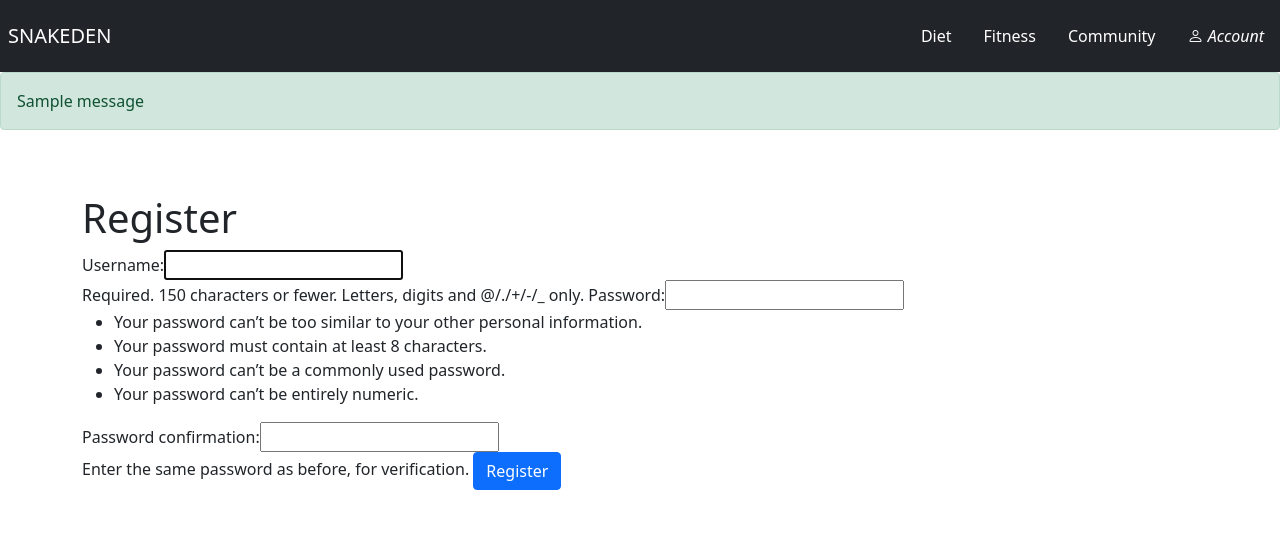
After one commit to bradleypeterson/snakedenfitness, a Django app: page /register/ in a window 1280 px wide. The commit adds this page. Shown: the top 537 px of the page. Run offline with Django 3.2, Linux system fonts and the light colour scheme; one stand-in notice (Sample message) is shown; some libraries are stand-ins or nearby versions.

Commit message:
User creation working. Log-in needs to be added
Added index view. Added user registration form & view. Added icons to CSS. Edited base.html to add user profile link and logo link to index page.

Need to add log-in, user profile page, and authentication redirect if not logged in

```diff
--- a/snakedenfitness/snakedenfitness/settings.py
+++ b/snakedenfitness/snakedenfitness/settings.py
@@ -34,6 +34,7 @@ INSTALLED_APPS = [
     'community',
     'diet',
     'fitness',
+    'users.apps.UsersConfig',
     'django.contrib.admin',
     'django.contrib.auth',
     'django.contrib.contenttypes',
--- a/snakedenfitness/snakedenfitness/urls.py
+++ b/snakedenfitness/snakedenfitness/urls.py
@@ -15,10 +15,15 @@ Including another URLconf
 """
 from django.contrib import admin
 from django.urls import path, include
+from users import views as userViews
+from . import views
+
 
 urlpatterns = [
+    path('', views.index, name = 'index'),
     path('admin/', admin.site.urls),
     path('diet/', include('diet.urls')),
     path('fitness/', include('fitness.urls')),
-    path('community/', include('community.urls'))
+    path('community/', include('community.urls')),
+    path('register/', userViews.register, name='register')
 ]
--- /dev/null
+++ b/snakedenfitness/snakedenfitness/views.py
@@ -0,0 +1,6 @@
+from django.shortcuts import render
+
+
+# Create your views here.
+def index(request):
+    return render(request, 'index.html', {})
--- a/snakedenfitness/static/style.css
+++ b/snakedenfitness/static/style.css
@@ -1,3 +1,5 @@
+@import url("https://cdn.jsdelivr.net/npm/bootstrap-icons@1.9.1/font/bootstrap-icons.css");
+
 .nav-link, .navbar-brand {
     color: white !important;
 }
--- a/snakedenfitness/templates/base.html
+++ b/snakedenfitness/templates/base.html
@@ -4,18 +4,30 @@
 <head>
     <title>Snake Den Fitness</title>
     <link rel="stylesheet" href="{% static 'style.css' %}">
+    <link rel="stylesheet" href="https://cdn.jsdelivr.net/npm/bootstrap-icons@1.9.1/font/bootstrap-icons.css">
     <link href="https://cdn.jsdelivr.net/npm/bootstrap@5.1.3/dist/css/bootstrap.min.css" rel="stylesheet" integrity="sha384-1BmE4kWBq78iYhFldvKuhfTAU6auU8tT94WrHftjDbrCEXSU1oBoqyl2QvZ6jIW3" crossorigin="anonymous">
     <script src="https://cdn.jsdelivr.net/npm/bootstrap@5.1.3/dist/js/bootstrap.bundle.min.js" integrity="sha384-ka7Sk0Gln4gmtz2MlQnikT1wXgYsOg+OMhuP+IlRH9sENBO0LRn5q+8nbTov4+1p" crossorigin="anonymous"></script>
 </head>
 <body>
     <nav class="navbar navbar-dark bg-dark">
-        <a href="#" class="navbar-brand px-2">SNAKEDEN</a>
+        <a href="{% url 'index'%} " class="navbar-brand px-2">SNAKEDEN</a>
         <div class="navbar">
             <a href="{% url 'diet_home' %}" class="nav-item nav-link">Diet</a>
             <a href="{% url 'fitness_home' %}" class="nav-item nav-link">Fitness</a>
             <a href="{% url 'community_home' %}" class="nav-item nav-link">Community</a>
+
+            <!-- once auth is finished, change "account" to "log in" if not logged in -->
+            <a href="{% url 'register' %}" class="nav-item nav-link"><i class="bi bi-person" style="color: white;"> Account </i></a>
         </div>
     </nav>
+
+    <!-- Messages to the user, auth confirmation -->
+    {% if messages %}
+        {% for msg in messages %}
+            <div class="alert alert-{{msg.tags}}"> {{msg}} </div>
+        {% endfor %}
+    {% endif %}
+
     {% block body %}
 
     {% endblock %}
--- /dev/null
+++ b/snakedenfitness/users/admin.py
@@ -0,0 +1,6 @@
+# -*- coding: utf-8 -*-
+from __future__ import unicode_literals
+
+from django.contrib import admin
+
+# Register your models here.
--- /dev/null
+++ b/snakedenfitness/users/models.py
@@ -0,0 +1,6 @@
+# -*- coding: utf-8 -*-
+from __future__ import unicode_literals
+
+from django.db import models
+
+# Create your models here.
--- /dev/null
+++ b/snakedenfitness/users/templates/users/register.html
@@ -0,0 +1,17 @@
+
+
+{% extends 'base.html' %}
+
+{% block body %}
+
+<div class="container py-5">
+    <h1>Register</h1>
+    <form method="POST">
+        {% csrf_token %}
+        {{form}}
+        <button class="btn btn-primary" type="submit">Register</button>
+    </form>
+</div>
+
+
+{% endblock %}
--- /dev/null
+++ b/snakedenfitness/users/tests.py
@@ -0,0 +1,6 @@
+# -*- coding: utf-8 -*-
+from __future__ import unicode_literals
+
+from django.test import TestCase
+
+# Create your tests here.
--- /dev/null
+++ b/snakedenfitness/users/views.py
@@ -0,0 +1,21 @@
+# -*- coding: utf-8 -*-
+from __future__ import unicode_literals
+
+from django.shortcuts import render, redirect
+from django.contrib.auth.forms import UserCreationForm
+from django.contrib import messages
+
+# Create your views here.
+def register(request):
+    if request.method == 'POST':
+        form = UserCreationForm(request.POST)
+        if form.is_valid():
+            form.save()
+            username = form.cleaned_data.get('username')
+            messages.success(request, f'User {username} successfully created. Welcome')
+            return redirect('index')
+
+    else:
+        form = UserCreationForm
+
+    return render(request, 'users/register.html', {'form':form})
```
Also changed, not shown: snakedenfitness/templates/index.html (added, +7 -0 lines), snakedenfitness/users/apps.py (added, +8 -0 lines), snakedenfitness/users/forms.py (added, +10 -0 lines), snakedenfitness/db.sqlite3, snakedenfitness/users/__init__.py (added), snakedenfitness/users/migrations/__init__.py (added).
